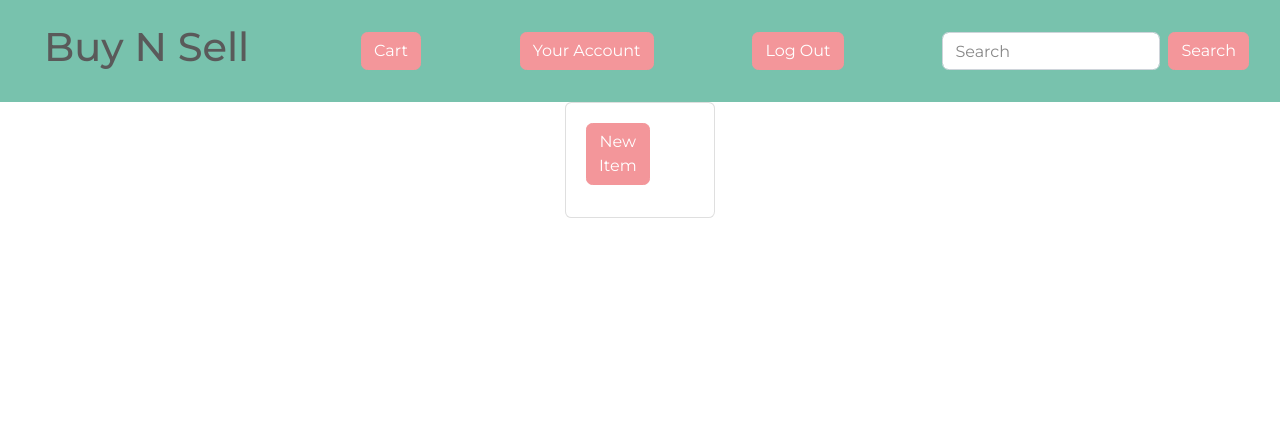
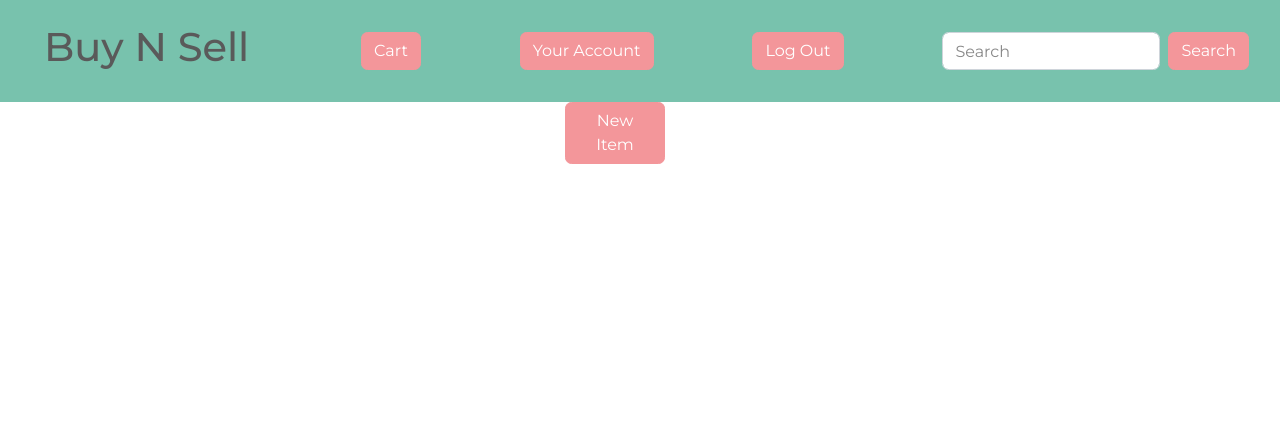
Before and after one commit to JohnminerIv/sell_stuff, a Flask app: template templates/admin_inventory.html in a window 1280 px wide. Shown: the top 442 px of the page. Run offline with Flask 2, Linux system fonts and the light colour scheme; the template is opened without the code that fills it, so the values that code supplies are empty; some libraries are stand-ins or nearby versions.

Commit message:
Expirimenting with cards

```diff
--- a/templates/admin_inventory.html
+++ b/templates/admin_inventory.html
@@ -18,12 +18,10 @@
       </div>
     </div>
 {% endfor%}
-<div class="card mb-3 text-center mx-auto" style="max-width: 150px;">
+<div class="text-center mx-auto" style="max-width: 150px;">
   <div class="row no-gutters">
     <div class="col-md-8">
-      <div class="card-body">
-        <h5 class="card-title">{% include '/partials/admin_add_item_button.html' %}</h5>
-      </div>
+        <h5>{% include '/partials/admin_add_item_button.html' %}</h5>
     </div>
   </div>
 </div>
```
